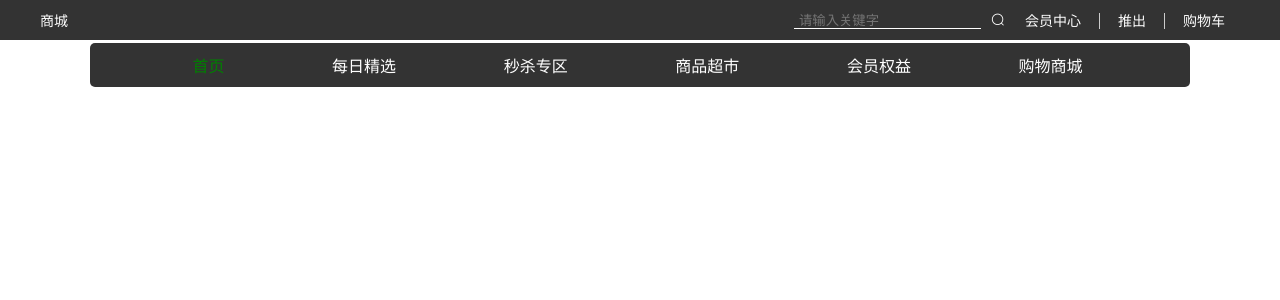
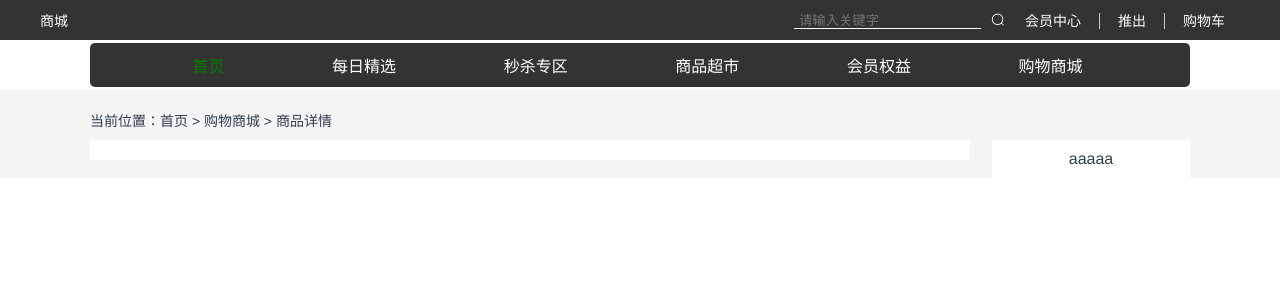
Before and after one commit to SquidwardTentacles/mail, a Vue app: page /goodsInfo in a window 1280 px wide. Shown: the top 300 px of the page. Built offline with nearby package versions, Linux system fonts and the light colour scheme; no server answers.

Commit message:
商品详细信息

```diff
--- a/src/main.js
+++ b/src/main.js
@@ -6,7 +6,6 @@ import ElementUI from 'element-ui'
 import 'element-ui/lib/theme-chalk/index.css'
 import './assets/js/axios'
 Vue.use(ElementUI)
-
 Vue.config.productionTip = false
 
 Vue.filter('dateFilter', function (num, icon, backStyle) {
--- a/src/views/goodsInfo.vue
+++ b/src/views/goodsInfo.vue
@@ -1,6 +1,21 @@
 <template>
   <div class="goods-info">
-    <div v-html="goodsDataArr.content"></div>
+    <p class="path-detail width">当前位置：首页 > 购物商城 > 商品详情</p>
+    <div class="flexbox between outer-box width">
+      <div class="left-box">
+        <div class="detail-box">
+          <div class="buy-goods">
+
+          </div>
+          <div v-html="goodsDataArr.content"
+               class="goods-ses-show width"></div>
+        </div>
+      </div>
+      <div class="right-box">
+        aaaaa
+      </div>
+    </div>
+
   </div>
 </template>
 <script>
@@ -15,10 +30,31 @@ export default {
   },
   methods: {
     initData () {
-      console.log(this.$route.query.artid)
       this.axios.get(`/getGoodsDetailSes?artid=${this.$route.query.artid}`).then(res => {
         if (res.errcode === 0) {
-          this.goodsDataArr = res.data
+          this.goodsDataArr = res.data.goodsInfo
+          let imgList = res.data.imgList
+          // this.images.thumbs[0].url = imgList[0].original_path
+          // this.images.thumbs[1].url = imgList[0].thumb_path
+          this.images.normal_size[0].url = imgList[1].original_path
+          this.images.normal_size[1].url = imgList[1].thumb_path
+          imgList.map((cur, index) => {
+            let obj = {
+              id: index,
+              url: cur.original_path
+            }
+            this.images.normal_size[index] = obj
+            let largeUrl = {
+              id: index,
+              url: cur.thumb_path
+            }
+            this.images.large_size[index] = largeUrl
+          })
+          console.log(this.images)
+
+          // this.images.large_size[0].url = imgList[2].original_path
+          // this.images.large_size[1].url = imgList[2].thumb_path
+          this.show = true
         }
       })
     }
@@ -26,4 +62,48 @@ export default {
 }
 </script>
 <style lang="less" scoped>
+.goods-info {
+  background-color: #f5f5f5;
+  .path-detail {
+    text-align: left;
+    font-size: 14px;
+    padding: 20px 0 10px 0;
+  }
+  .outer-box {
+    align-items: flex-start;
+    .left-box {
+      width: 80%;
+      background-color: #fff;
+      padding: 10px;
+      box-sizing: border-box;
+      // .goods-ses-show {
+      // }
+    }
+    .right-box {
+      padding: 10px;
+      box-sizing: border-box;
+      background-color: #fff;
+      width: 18%;
+    }
+  }
+}
 </style>
+<style lang="less">
+.goods-info {
+  .goods-ses-show {
+    font-size: 14px;
+    p {
+      text-align: left;
+      &.ql-align-center {
+        text-align: center;
+      }
+    }
+  }
+  .zoomer-base-container {
+    img {
+      width: 100%;
+      height: 100%;
+    }
+  }
+}
+</style>
```
Also changed, not shown: 2 other files (tests, documents, lock files or other folders).
